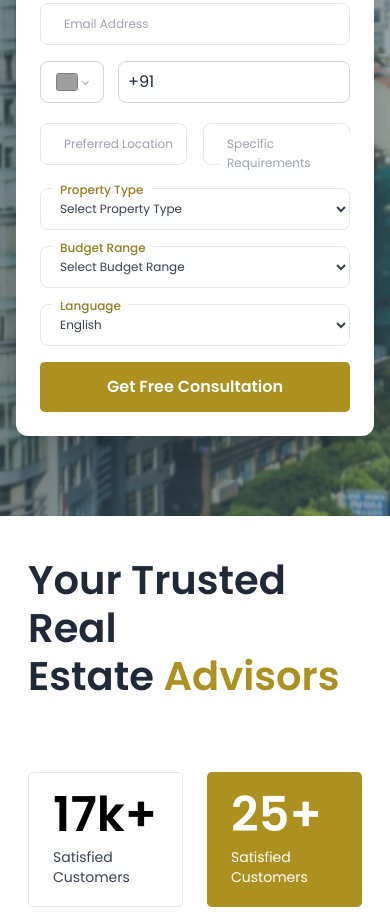
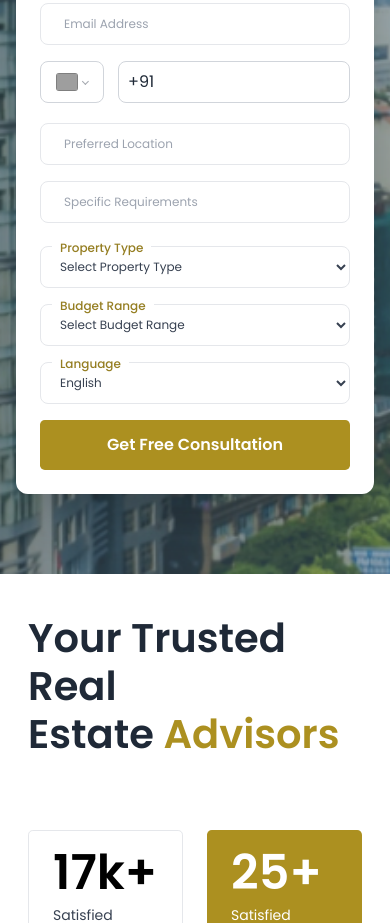
Before and after one commit to RAVI08RR/realstatemarketing, a Next.js app: page / in a window 390 px wide. Shown: the part 940-1863 px from the top of the page. Built offline with nearby package versions, Linux system fonts and the light colour scheme; grey boxes are pictures that could not be loaded.

Commit message:
api updated on contact form

```diff
--- a/src/app/components/HeroSection.js
+++ b/src/app/components/HeroSection.js
@@ -208,7 +208,7 @@
               </div>
 
               {/* Phone and Preferred Location Row */}
-              <div className="grid grid-cols-2 md:grid-cols-2 gap-4">
+              <div className="grid grid-cols-1 lg:grid-cols-2 lg:gap-4">
 
                 <div className="floating-input">
                   <input
```
